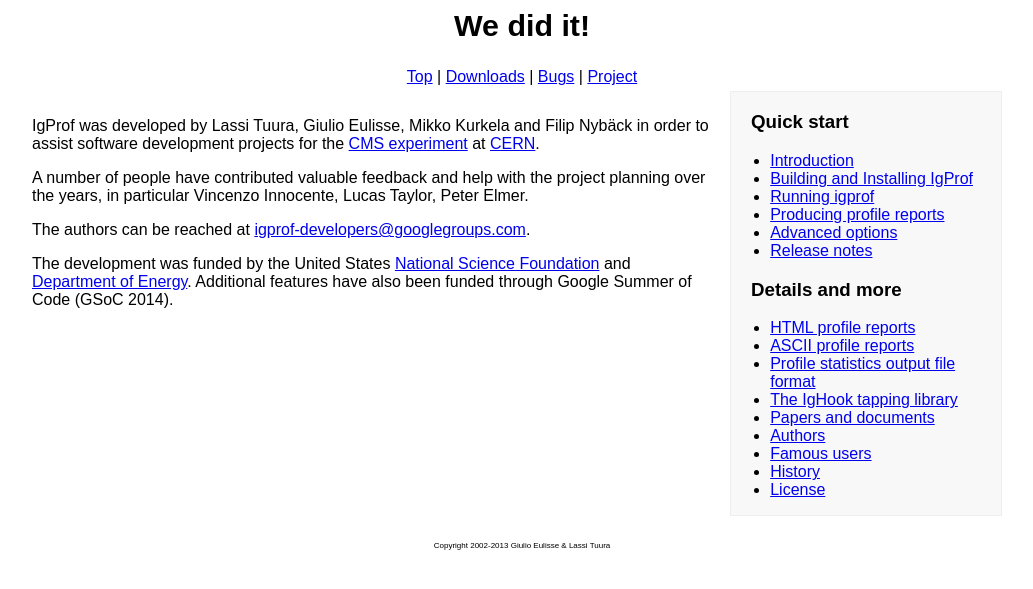
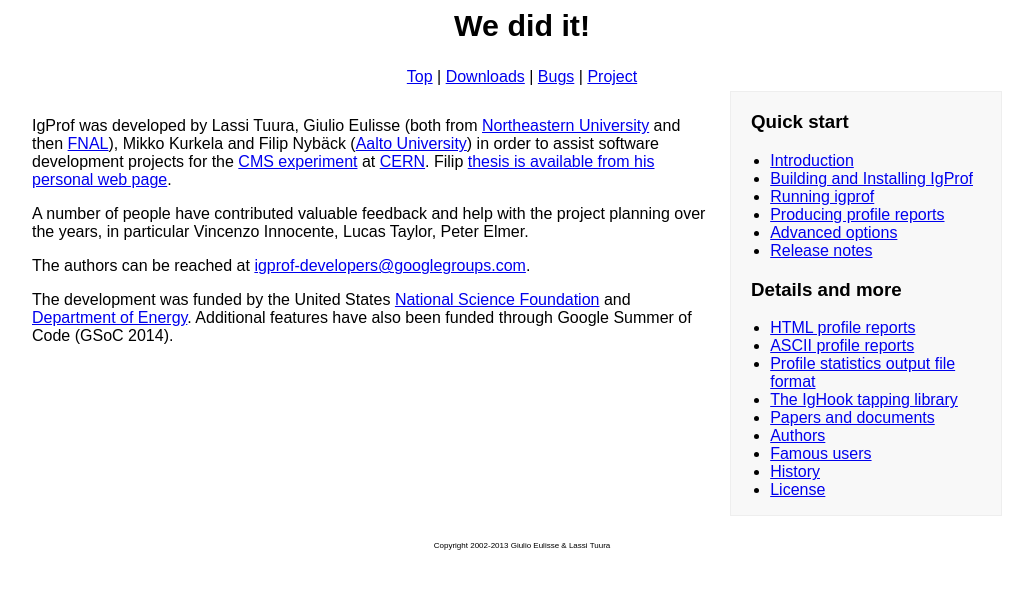
Before and after one commit to igprof/igprof, a Jekyll site: the page built from authors.md, in a window 1280 px wide. Shown: the top 589 px of the page, without its empty margins (118-1151 px from the left). Built offline with Jekyll 4.4.1, drawn with Linux system fonts in a browser that asks for light colours.

Commit message:
Add a few affiliations and link to filip's thesis.

```diff
--- a/authors.md
+++ b/authors.md
@@ -7,9 +7,12 @@ related:
  - { name: Bugs, link: "https://github.com/ktf/igprof/issues" }
  - { name: Project, link: "https://github.com/ktf/igprof/" }
 ---
-IgProf was developed by Lassi Tuura, Giulio Eulisse, Mikko Kurkela and Filip Nybäck in order
-to assist software development projects for the [CMS experiment][cms] at
-[CERN][].
+
+IgProf was developed by Lassi Tuura, Giulio Eulisse (both from [Northeastern
+University][neu] and then [FNAL][]), Mikko Kurkela and Filip Nybäck ([Aalto
+University][aalto]) in order to assist software development projects for the
+[CMS experiment][cms] at [CERN][]. Filip [thesis is available from
+his personal web page][filip-thesis].
 
 A number of people have contributed valuable feedback and help with the project
 planning over the years, in particular Vincenzo Innocente, Lucas Taylor, Peter
@@ -23,6 +26,10 @@ been funded through Google Summer of Code (GSoC 2014).
 
 [cms]: http://cms.cern.ch
 [CERN]: http://www.cern.ch
+[neu]: http://neu.edu
+[FNAL]: http://fnal.gov
 [nsf]: http://nsf.gov
 [doe]: http://www.energy.gov
+[aalto]: http://www.aalto.fi/en/
 [igprof-developers]: mailto:igprof-developers@googlegroups.com
+[filip-thesis]: http://www.fillexen.fi/igprof/thesis-nyback.pdf
```
